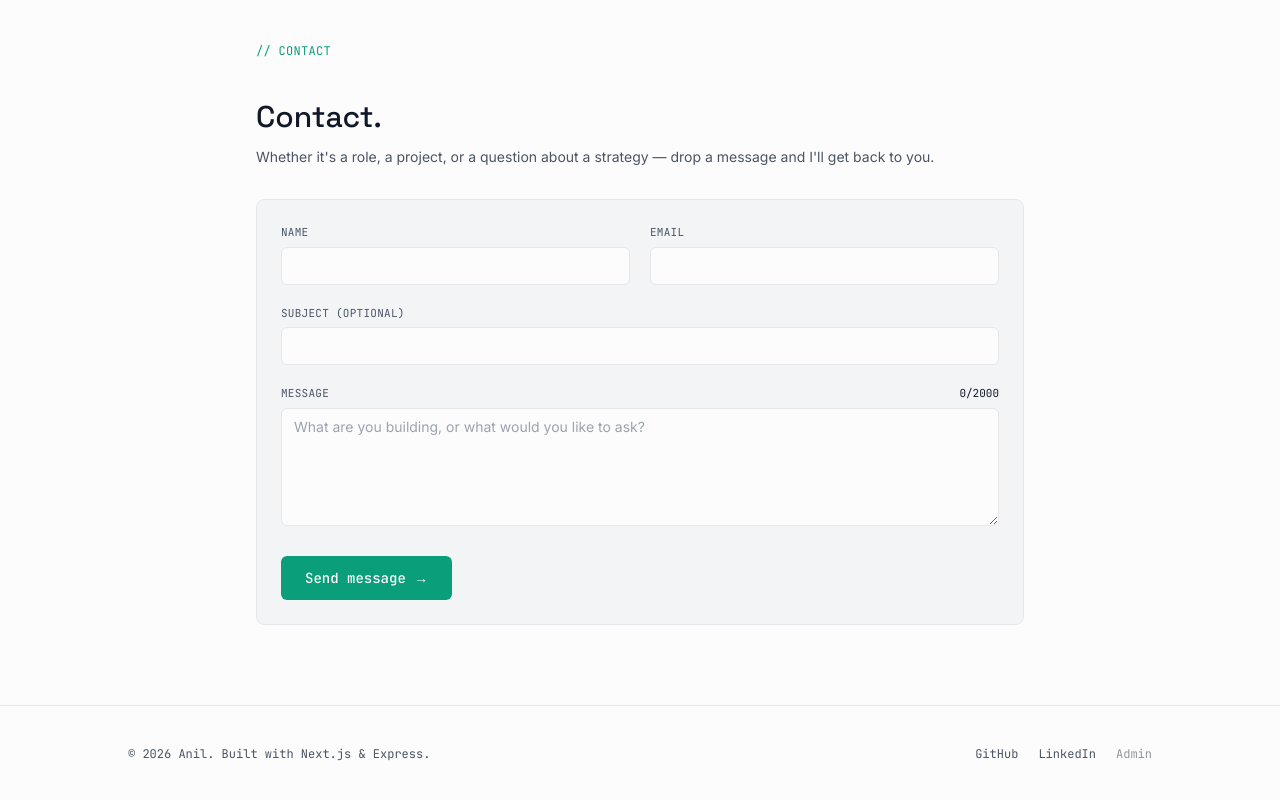
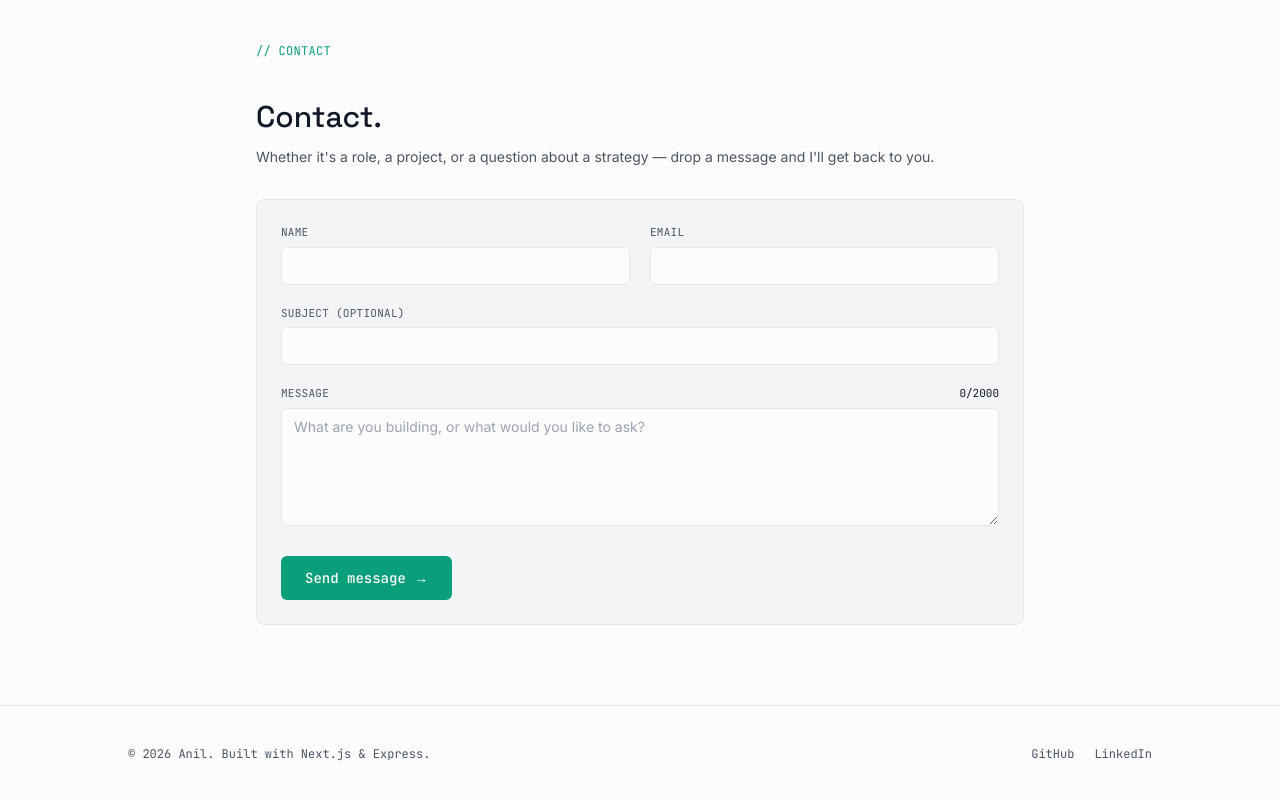
Before and after one commit to ItsMeAnil01/Portfolio, a Next.js app in the folder frontend/: page / in a window 1280 px wide. Shown: the part 2087-2887 px from the top of the page. Built offline with nearby package versions, Linux system fonts and the light colour scheme; no server answers.

Commit message:
revert: remove visible and terminal login options to keep admin page private

```diff
--- a/frontend/src/components/Footer.tsx
+++ b/frontend/src/components/Footer.tsx
@@ -20,12 +20,6 @@ export default function Footer() {
           >
             LinkedIn
           </a>
-          <a
-            href="/admin/login"
-            className="hover:text-signal opacity-60 hover:opacity-100 transition-opacity"
-          >
-            Admin
-          </a>
         </div>
       </div>
     </footer>
--- a/frontend/src/components/Terminal.tsx
+++ b/frontend/src/components/Terminal.tsx
@@ -55,7 +55,7 @@ export default function Terminal({ projects, skills }: TerminalProps) {
 
       switch (rootCommand) {
         case "help":
-          output = `Available commands:\n  <span class="text-signal">about</span>      — View my profile biography\n  <span class="text-signal">skills</span>     — List categorized tech stack skills\n  <span class="text-signal">projects</span>   — View summary of seeded projects\n  <span class="text-signal">contact</span>    — Get email and social contact links\n  <span class="text-signal">theme</span>      — Toggle theme (Usage: <span class="text-muted">theme light</span> or <span class="text-muted">theme dark</span>)\n  <span class="text-signal">login</span>      — Open the Admin login portal\n  <span class="text-signal">clear</span>      — Clear the screen command history`;
+          output = `Available commands:\n  <span class="text-signal">about</span>      — View my profile biography\n  <span class="text-signal">skills</span>     — List categorized tech stack skills\n  <span class="text-signal">projects</span>   — View summary of seeded projects\n  <span class="text-signal">contact</span>    — Get email and social contact links\n  <span class="text-signal">theme</span>      — Toggle theme (Usage: <span class="text-muted">theme light</span> or <span class="text-muted">theme dark</span>)\n  <span class="text-signal">clear</span>      — Clear the screen command history`;
           isHtml = true;
           break;
 
@@ -113,13 +113,6 @@ export default function Terminal({ projects, skills }: TerminalProps) {
             output = `Usage: <span class="text-alert font-mono">theme light</span> or <span class="text-alert font-mono">theme dark</span>.`;
           }
           isHtml = true;
-          break;
-
-        case "login":
-          output = `Redirecting to Admin Portal...`;
-          setTimeout(() => {
-            window.location.href = "/admin/login";
-          }, 800);
           break;
 
         case "clear":
```
Also changed, not shown: 1 other file (tests, documents, lock files or other folders).
